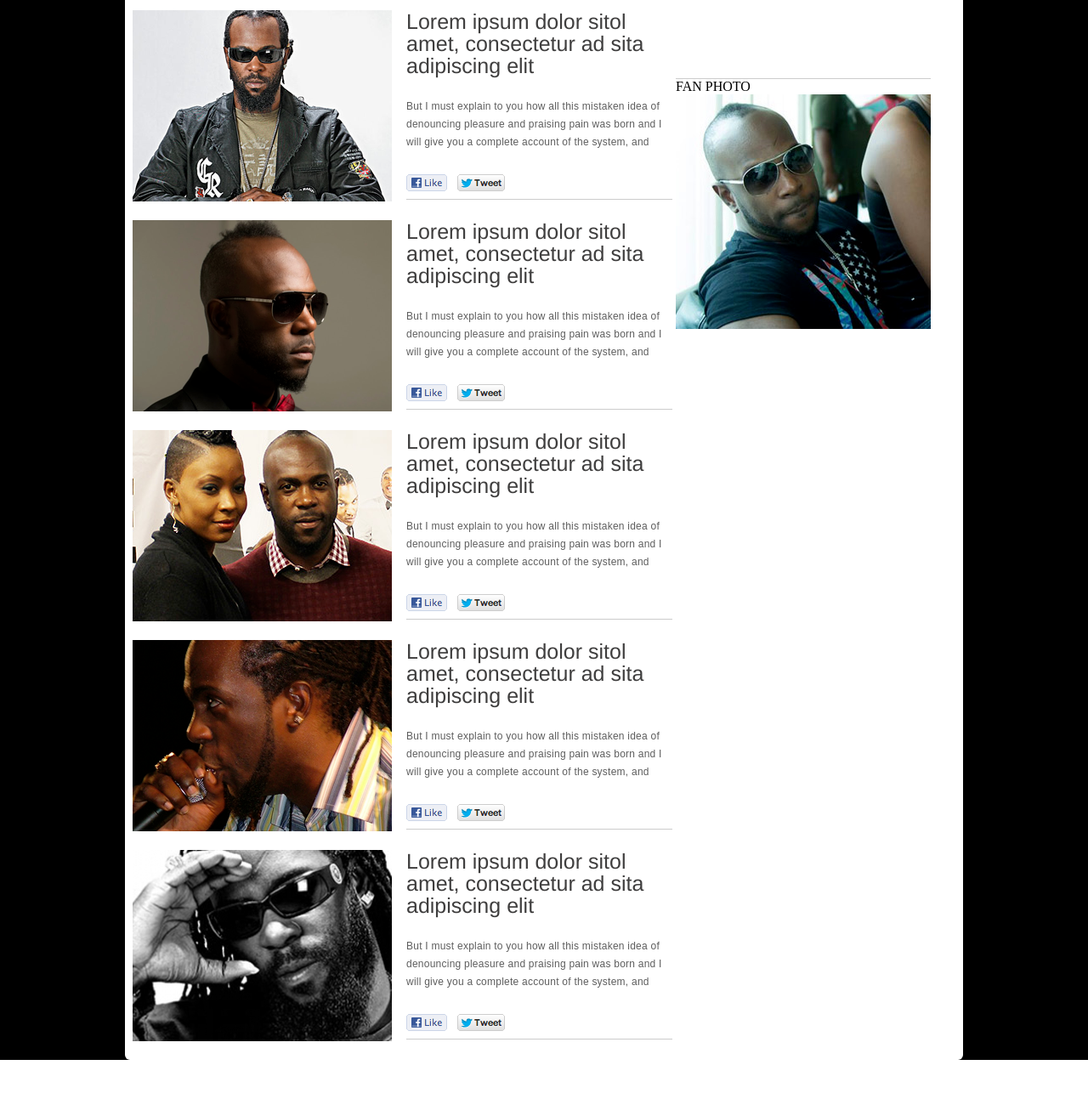
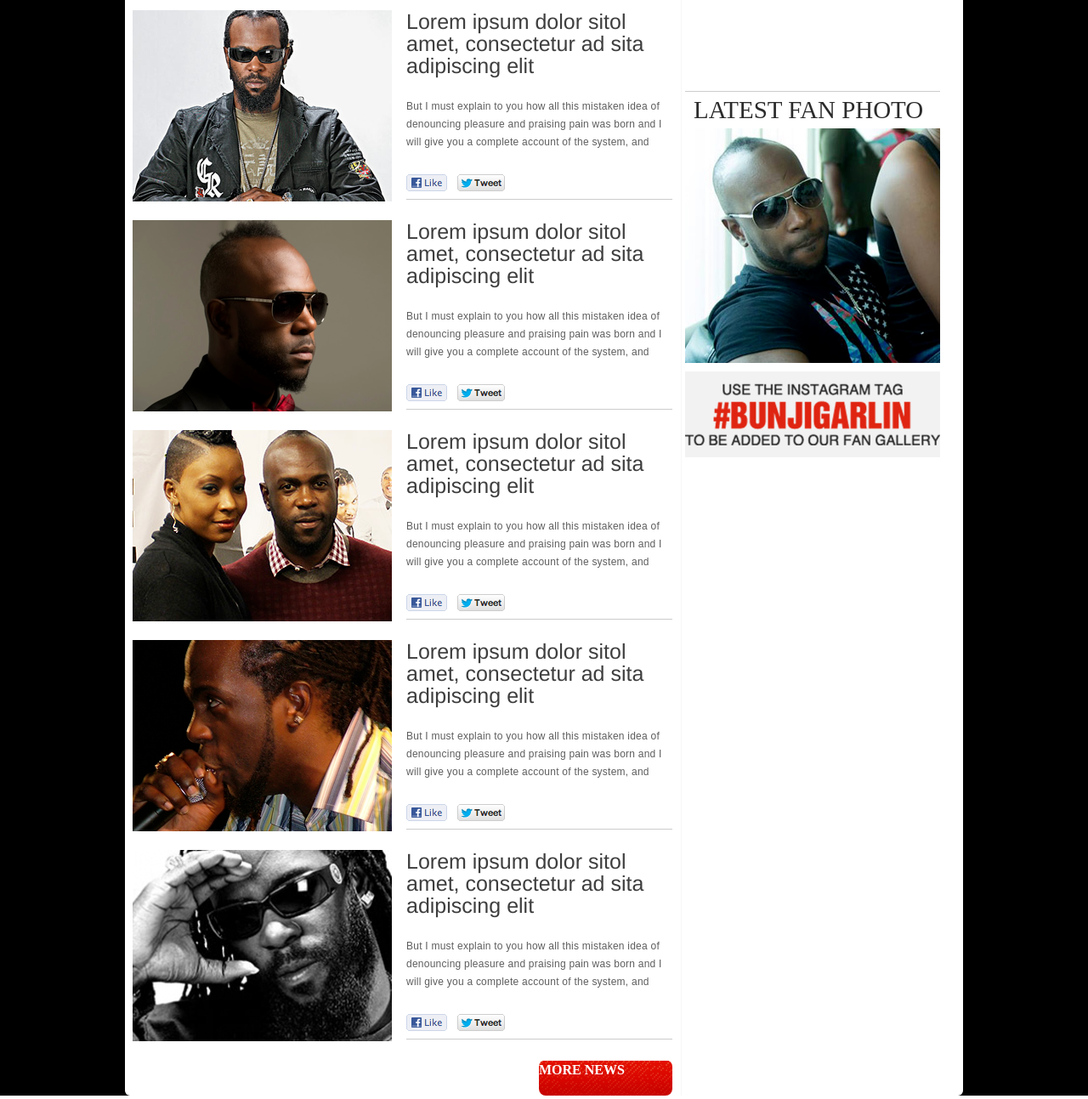
Before and after one commit to imparvez/ramba-theatre, a plain HTML site: page index.html in a window 1280 px wide. Shown: the part 691-1984 px from the top of the page at 85% size. Drawn offline with Linux system fonts and the light colour scheme; files whose address does not match are found by name.

Commit message:
Join community style updated

```diff
--- a/assets/css/style.css
+++ b/assets/css/style.css
@@ -350,7 +350,11 @@ header .wrapper .sharre-icons a.head-facebook {
 
 /* 2.4. Side-left
    ========================================================================== */
-.section .wrapper .main .side-left {display: inline-block;}
+.section .wrapper .main .side-left {
+    padding: 0 10px 0 0;
+    border-right: 1px solid rgba(178, 178, 178, 0.1);
+    display: inline-block;
+}
 
 .section .wrapper .main .side-left .content { margin: 0 0 22px 9px;}
 
@@ -405,7 +409,20 @@ header .wrapper .sharre-icons a.head-facebook {
     display: inline-block;
     background: url('../images/twitter.png') no-repeat;
     text-indent: -99999px;
+}
 
+.section .wrapper .main .side-left a.more-news {
+    width: 157px;
+    height: 42px;
+    border-radius: 8px;
+    float: right;
+    background: url('../images/sprite.png') no-repeat 0 -143px;
+    color: #fff;
+    font-family: HelveticaInseratLTStd;
+    font-size: 16px;
+    font-weight: bolder;
+    line-height: 23px;
+    text-decoration: none;
 }
 
 /* 2.5. Side-right
@@ -430,13 +447,19 @@ header .wrapper .sharre-icons a.head-facebook {
 }
 
 .section .wrapper .main .side-right .join-community p {
-
+    padding: 0 0 0 52px;
+    color: #de2918;
+    font-family: RobotoCondensed;
+    font-size: 12px;
+    font-weight: 700;
+    line-height: 23px;
 }
 
 .section .wrapper .main .side-right .banner {
     width: 300px;
     height: 250px;
     padding: 0 0 10px 0;
+    margin: 10px 0;
     position: relative;
     border-bottom: 1px solid #ccc;
 }
@@ -451,6 +474,23 @@ header .wrapper .sharre-icons a.head-facebook {
     font-weight: 400;
     line-height: 20px;
 }
+
+.section .wrapper .main .side-right .fan-photos p {
+    padding: 0 0 10px 10px;
+    margin: 10px 0 0;
+    color: #2b2b2b;
+    font-family: HelveticaInseratLTStd;
+    font-size: 28.95px;
+    line-height: 23px;
+}
+
+.section .wrapper .main .side-right .insta {
+    padding: 14px 0;
+    margin: 10px 0;
+    background: #f2f2f2;
+}
+
+.section .wrapper .main .side-right .insta img {width: 100%;}
 /* ==========================================================================
    3. Footer
    ========================================================================== */
--- a/index.html
+++ b/index.html
@@ -161,6 +161,7 @@
               </ul>
             </div>
           </div><!--end of content-->
+          <a class="more-news" href="FIXME">MORE NEWS</a>
         </div><!--end of side-left-->
         <div class="side-right"><!--start of side-right-->
           <div class="join-community">
@@ -171,8 +172,11 @@
             <p>320*250 Banner</p>
           </div>
           <div class="fan-photos">
-            <p>FAN PHOTO</p>
+            <p>LATEST FAN PHOTO</p>
             <img src="assets/images/fans.png" alt="fans" />
+          </div>
+          <div class="insta">
+            <img src="assets/images/sdv.png" alt="instagram#tag">
           </div>
         </div><!--end of side-right-->
       </div><!--end of main-->
```
